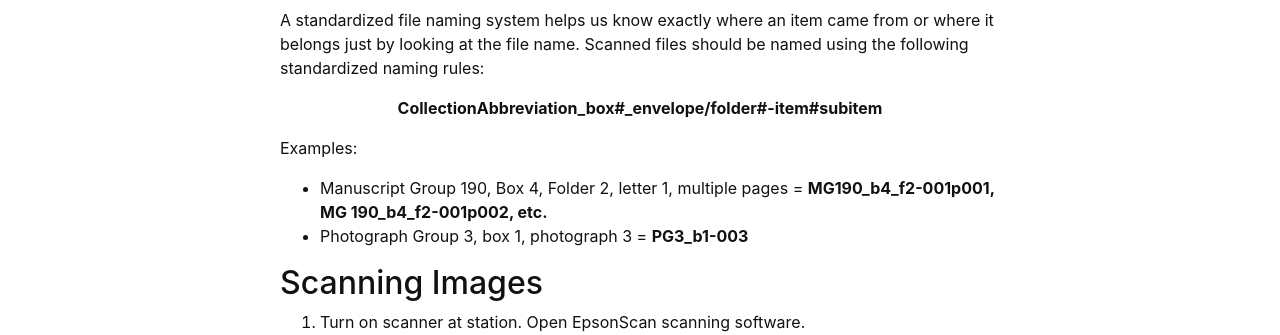
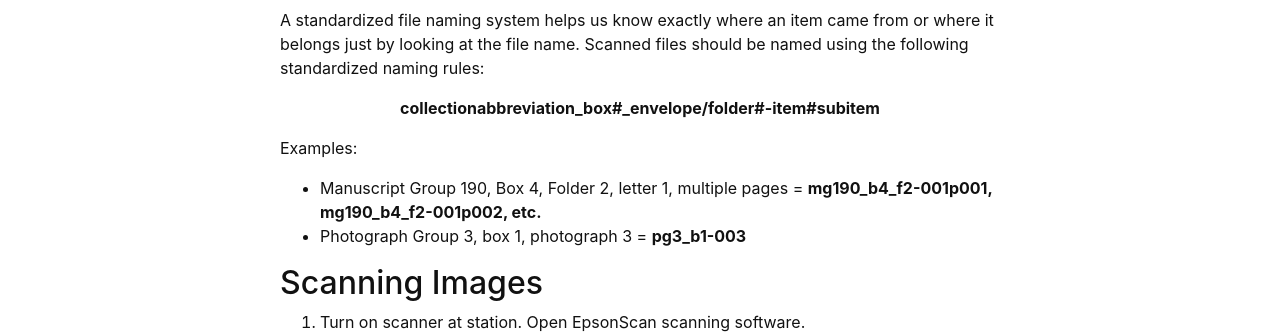
Before and after one commit to uidaholib/dds-student-workflow, a Jekyll site: the page built from content/1-intro.md, in a window 1280 px wide. Shown: the part 646-981 px from the top of the page. Built offline with Jekyll 4.4.1, drawn with Linux system fonts in a browser that asks for light colours.

Commit message:
Update 1-intro.md

```diff
--- a/content/1-intro.md
+++ b/content/1-intro.md
@@ -22,11 +22,11 @@ Digitizing materials by scanning them with a flatbed, large format, or feed scan
 
 A standardized file naming system helps us know exactly where an item came from or where it belongs just by looking at the file name. Scanned files should be named using the following standardized naming rules:
 
-**<center>CollectionAbbreviation_box#_envelope/folder#-item#subitem</center>**
+**<center>collectionabbreviation_box#_envelope/folder#-item#subitem</center>**
 
 Examples:
-- Manuscript Group 190, Box 4, Folder 2, letter 1, multiple pages = **MG190_b4_f2-001p001, MG 190_b4_f2-001p002, etc.**
-- Photograph Group 3, box 1, photograph 3 = **PG3_b1-003**
+- Manuscript Group 190, Box 4, Folder 2, letter 1, multiple pages = **mg190_b4_f2-001p001, mg190_b4_f2-001p002, etc.**
+- Photograph Group 3, box 1, photograph 3 = **pg3_b1-003**
 
 ## Scanning Images
 
```
